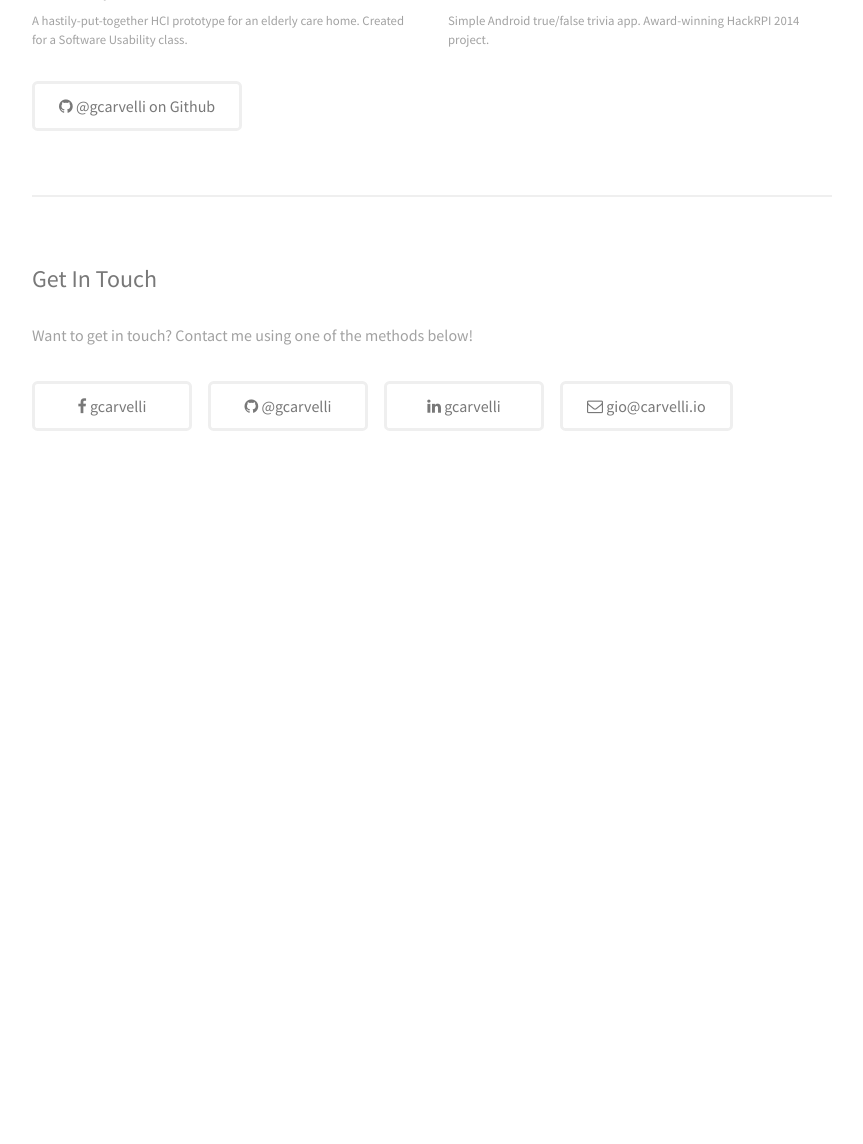
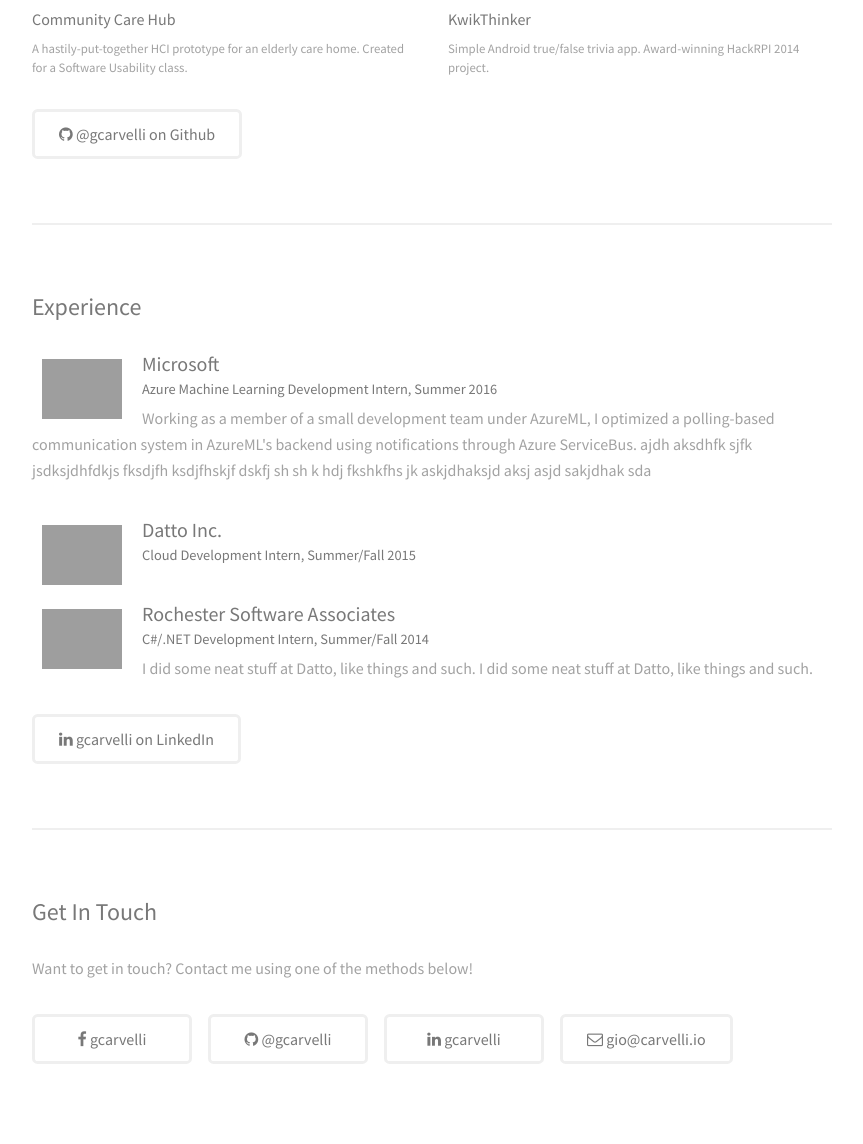
Before and after one commit to gcarvelli/carvelli-io, a PHP site: page / in a window 1280 px wide. Shown: the part 1537-2681 px from the top of the page, without its empty margins (400-1263 px from the left). Before the commit the page ends 1968 px from the top, so only its background shows below. Run offline with PHP 8.4, Linux system fonts and the light colour scheme; some libraries are stand-ins or nearby versions; grey boxes are pictures that could not be loaded.

Commit message:
Added beginning of experience, removed some more html comments

```diff
--- a/assets/css/custom.css
+++ b/assets/css/custom.css
@@ -0,0 +1,18 @@
+#three h4 {
+    margin-bottom: 0.4em;
+    font-size: 0.9em;
+}
+
+#three p {
+    line-height: 1.6em;
+}
+
+.employer-header img {
+    float: left;
+    width: 80px;
+    margin: 10px 20px 10px 10px;
+}
+
+.employer-header h3 {
+    margin: auto;
+}
--- a/assets/js/custom.js
+++ b/assets/js/custom.js
@@ -10,7 +10,7 @@ var app = angular.module('gcarvelliWebsite', [])
         $scope.profile = {
             title: "Hello, I'm Gio.",
             image: "https://gravatar.com/avatar/9c5c1a414e20e714b0ea466fa6617940/?s=400",
-            intro: "I spent four years as a Software Engineering major at RIT but I plan on graduating Computer Science in May, 2017. ",
+            intro: "I study Computer Science at RIT with planned graduation in May 2017. Most of my experience is in web development and large-scale cloud systems. I love solving big problems! ",
             contact: "Want to get in touch? Contact me using one of the methods below!"
         };
 
@@ -88,5 +88,30 @@ var app = angular.module('gcarvelliWebsite', [])
                 link_text: "View Source",
                 description: "Simple Android true/false trivia app. Award-winning HackRPI 2014 project."
             }
+        ];
+
+        $scope.jobs = [
+            {
+                company: "Microsoft",
+                title: "Azure Machine Learning Development Intern",
+                dates: "Summer 2016",
+                image: "https://assets.carvelli.io/personal/companies/microsoft.png",
+                description: "Working as a member of a small development team under AzureML, I optimized a polling-based communication system in AzureML's backend using notifications through Azure ServiceBus. \
+                ajdh aksdhfk sjfk jsdksjdhfdkjs fksdjfh ksdjfhskjf dskfj sh sh k hdj fkshkfhs jk askjdhaksjd aksj asjd sakjdhak sda"
+            },
+            {
+                company: "Datto Inc.",
+                title: "Cloud Development Intern",
+                dates: "Summer/Fall 2015",
+                image: "https://assets.carvelli.io/personal/companies/datto.png",
+                description: ""
+            },
+            {
+                company: "Rochester Software Associates",
+                title: "C#/.NET Development Intern",
+                dates: "Summer/Fall 2014",
+                image: "https://assets.carvelli.io/personal/companies/rsa.png",
+                description: "I did some neat stuff at Datto, like things and such. I did some neat stuff at Datto, like things and such."
+            }
         ]
     });
--- a/index.html
+++ b/index.html
@@ -19,10 +19,8 @@
 				<h1><strong>I am Gio</strong>, a fifth year <br /> Computer Science Major at RIT.</h1>
 			</header>
 
-		<!-- Main -->
 			<div id="main">
 
-				<!-- One -->
 				<section id="one">
 					<header class="major">
 						<h2>{{ profile.title }}</h2>
@@ -32,7 +30,6 @@
 					</p>
 				</section>
 
-				<!-- Two -->
 				<section id="two">
 					<h2>Recent Work</h2>
 					<div class="row">
@@ -49,8 +46,28 @@
 					</ul>
 				</section>
 
-				<!-- Three -->
 				<section id="three">
+					<h2>Experience</h2>
+					<div class="row" ng-repeat="job in jobs">
+						<article class="12u 12u$(xsmall)">
+							<div class="employer-header">
+								<img ng-src="{{ job.image }}" />
+								<h3>{{ job.company }}</h3>
+							</div>
+							<div class="employer-body">
+								<h4>{{ job.title }}, {{ job.dates }}</h4>
+								<p>{{ job.description }}</p>
+							</div>
+						</article>
+					</div>
+					<ul class="actions">
+						<li><a href="{{ profiles[2].link }}" class="button">
+							<i class="fa fa-linkedin" aria-hidden="true"></i> gcarvelli on LinkedIn
+						</a></li>
+					</ul>
+				</section>
+
+				<section id="four">
 					<h2>Get In Touch</h2>
 					<p>{{ profile.contact }}</p>
 					<ul class="actions">
@@ -63,7 +80,6 @@
 				</section>
 			</div>
 
-		<!-- Footer -->
 			<footer id="footer">
 				<ul class="icons" >
 					<li ng-repeat="p in profiles">
@@ -75,7 +91,6 @@
 				</ul>
 			</footer>
 
-		<!-- Scripts -->
 			<script src="//ajax.googleapis.com/ajax/libs/angularjs/1.4.5/angular.min.js"></script>
 			<script src="//code.jquery.com/jquery-2.2.3.min.js"></script>
 			<script src="//cdnjs.cloudflare.com/ajax/libs/jquery.poptrox/2.5.1/jquery.poptrox.js"></script>
```
Lines whose indentation alone changed are shown as unchanged.
